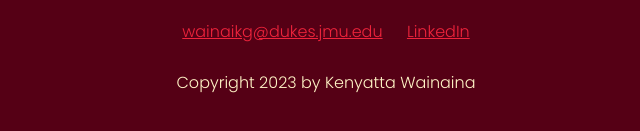
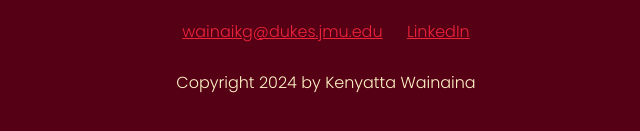
Before and after one commit to kenwainaina/resume2, a plain HTML site: page index.html in a window 1280 px wide. Shown: the part 2294-2425 px from the top of the page, 314-954 px from the left. Drawn offline with Linux system fonts and the light colour scheme.

Commit message:
Update index.html
Changed the copyright

```diff
--- a/index.html
+++ b/index.html
@@ -156,7 +156,7 @@
 
       </div>
 
-      <p> Copyright 2023 by Kenyatta Wainaina </p>
+      <p> Copyright 2024 by Kenyatta Wainaina </p>
       </div>
     </footer>
 
```
